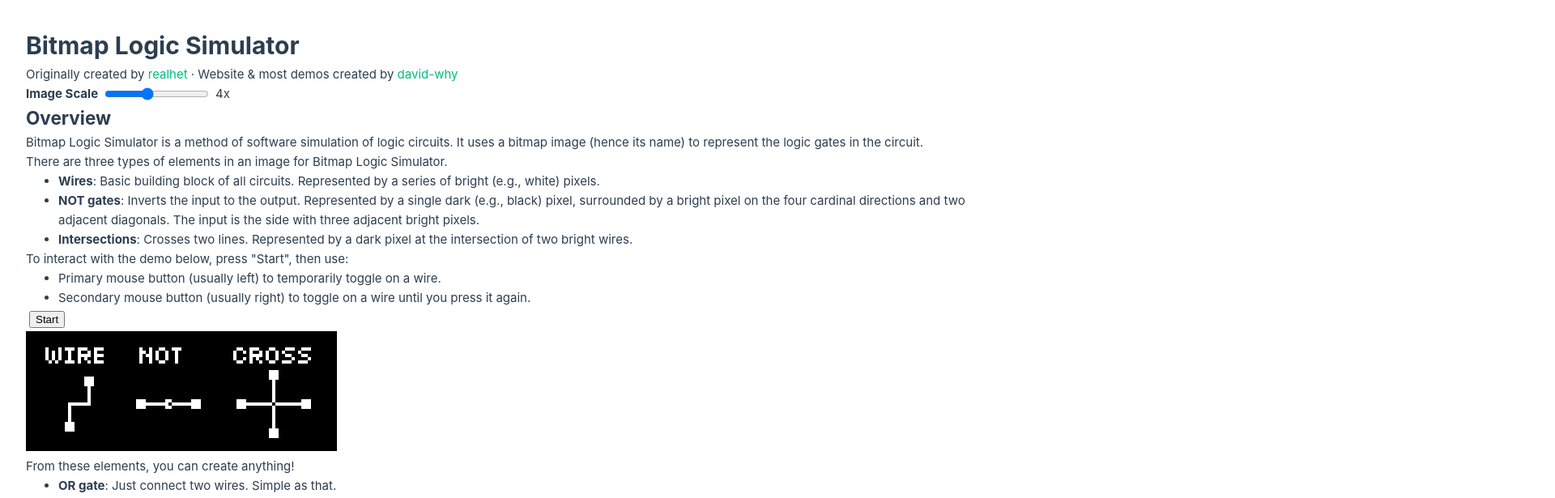
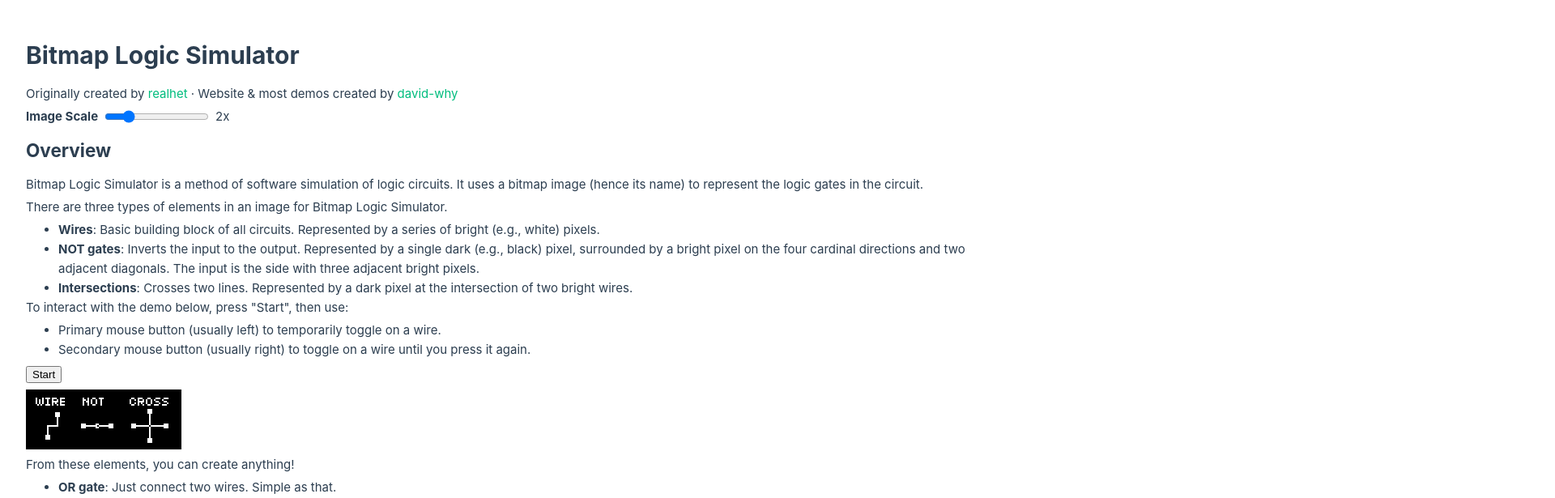
Before and after one commit to david-why/bmplogicsim, a Vue app: page / in a window 1280 px wide. Shown: the top 615 px of the page at 81% size, 1920 px wide, since content can reach past the window. Built offline with nearby package versions, Linux system fonts and the light colour scheme.

Commit message:
QoL improvements

```diff
--- a/src/App.vue
+++ b/src/App.vue
@@ -6,7 +6,7 @@ import LogicSimulator from './components/LogicSimulator.vue'
 const fileInput = ref({} as HTMLInputElement)
 
 // settings
-const scale = ref(4)
+const scale = ref(2)
 const src = ref<string>()
 
 /**
--- a/src/assets/base.css
+++ b/src/assets/base.css
@@ -59,6 +59,15 @@
   image-rendering: pixelated;
 }
 
+p {
+  margin-block-end: 4px;
+}
+
+h1,
+h2 {
+  margin-block: 12px;
+}
+
 body {
   min-height: 100vh;
   color: var(--color-text);
--- a/src/components/LogicSimulator.vue
+++ b/src/components/LogicSimulator.vue
@@ -117,6 +117,6 @@ watch(() => props.scale, scaleCanvas, { deep: true })
 
 <style scoped>
 .button {
-  margin: 4px;
+  margin: 8px 0;
 }
 </style>
```
Also changed, not shown: 2 other files (tests, documents, lock files or other folders).
